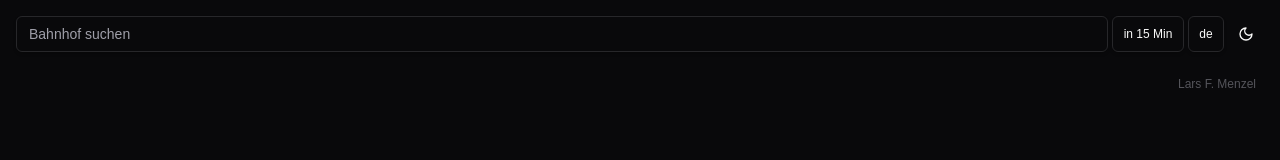
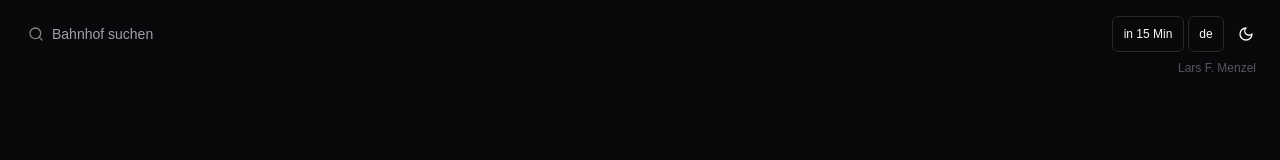
Before and after one commit to lfmenzel/bahn-display-board-coding-challenge, a React (Vite) app in the folder client/: page / in a window 1280 px wide. Shown: the top 160 px of the page. Built offline with nearby package versions, Linux system fonts and the light colour scheme.

Commit message:
Add Search and Select for Stations

```diff
--- a/client/src/components/App/App.tsx
+++ b/client/src/components/App/App.tsx
@@ -34,9 +34,9 @@ export const App = () => {
   }, [language, changeLanguage]);
 
   return (
-    <main className={cn("h-full text-center bg-background")}>
+    <main className={cn("h-full text-center bg-background overflow-hidden")}>
       <div
-        className="min-h-screen max-h-screen w-full overflow-y-auto overflow-x-hidden p-2 md:p-4"
+        className="min-h-screen max-h-screen w-full p-2 md:p-4"
         ref={layoutRef}
       >
         <StationPage />
--- a/client/src/components/Board/BoardSM.tsx
+++ b/client/src/components/Board/BoardSM.tsx
@@ -16,7 +16,7 @@ export const BoardSM: FC = () => {
 
   return (
     selectedStation && (
-      <div>
+      <div className="overflow-y-auto overflow-x-hidden min-h-screen max-h-screen">
         {selectedStation && (
           <div className="text-foreground text-2xl my-4">
             {selectedStation.name}
--- a/client/src/components/BoardCard/Track.tsx
+++ b/client/src/components/BoardCard/Track.tsx
@@ -12,13 +12,13 @@ export const Track: FC<TrackProps> = ({ trackPlanned, trackCurrent }) => {
   return (
     <div
       className={cn(
-        "font-semibold truncate my-1",
+        "font-semibold truncate my-1 z-0",
         trackCurrent && "text-error",
       )}
     >
       <div className="flex flex-row items-center justify-center">
         {trackCurrent && <InfoIcon className="min-w-3 max-w-3 mr-1" />}
-        <TrainTrack className="min-w-3 max-w-3 mr-1 -rotate-45" />
+        <TrainTrack className="min-w-3 max-w-3 mr-1 -rotate-45 z-0" />
         {trackPlanned}
       </div>
     </div>
--- /dev/null
+++ b/client/src/components/Searchbar/SearchAndSelect.tsx
@@ -0,0 +1,187 @@
+import { Command as CommandPrimitive } from "cmdk";
+import {
+  useState,
+  useRef,
+  useCallback,
+  memo,
+  type KeyboardEvent,
+  useEffect,
+} from "react";
+import { Check, X } from "lucide-react";
+import { debounce } from "lodash-es";
+
+import {
+  CommandGroup,
+  CommandItem,
+  CommandList,
+  CommandInput,
+} from "@/components/ui/command.tsx";
+import { cn } from "@/components/App/helper.ts";
+
+export type Option = Record<"value" | "label", string> & Record<string, string>;
+
+type SearchAndSelectProps = {
+  options: Option[];
+  emptyMessage: string;
+  value?: Option;
+  onValueChange?: (value: Option) => void;
+  onSearch?: (value: string) => void;
+  onClear?: () => void;
+  placeholder?: string;
+  debounceTime?: number;
+  className?: string;
+};
+
+export const SearchAndSelect = memo(
+  ({
+    options,
+    placeholder,
+    emptyMessage,
+    value,
+    onValueChange,
+    onSearch,
+    onClear,
+    debounceTime = 300,
+    className = "",
+  }: SearchAndSelectProps) => {
+    const inputRef = useRef<HTMLInputElement>(null);
+    const [isOpen, setOpen] = useState(false);
+    const [selected, setSelected] = useState<Option | undefined>(
+      value as Option,
+    );
+    const [inputValue, setInputValue] = useState<string | undefined>(
+      value?.label || undefined,
+    );
+
+    const handleKeyDown = useCallback(
+      (event: KeyboardEvent<HTMLDivElement>) => {
+        const input = inputRef.current;
+
+        if (!input) {
+          return;
+        }
+
+        if (!isOpen) {
+          setOpen(true);
+        }
+
+        if (event.key === "Enter" && input.value !== "") {
+          const optionToSelect = options.find(
+            (option) => option.label === input.value,
+          );
+          if (optionToSelect) {
+            setSelected(optionToSelect);
+          }
+        }
+
+        if (event.key === "Escape") {
+          input.blur();
+        }
+      },
+      [isOpen, options],
+    );
+
+    const handleBlur = useCallback(() => {
+      setOpen(false);
+    }, []);
+
+    const handleSelectOption = useCallback(
+      (selectedOption: Option) => {
+        setSelected(selectedOption);
+        setTimeout(() => {
+          inputRef?.current?.blur();
+          setInputValue(selectedOption.label);
+          onValueChange?.(selectedOption);
+        }, 10);
+      },
+      [onValueChange],
+    );
+
+    const clearInput = () => {
+      setInputValue("");
+      setTimeout(() => {
+        setInputValue(undefined);
+        setOpen(false);
+        onValueChange?.({ value: "", label: "" });
+        if (onClear) {
+          onClear();
+        }
+      }, 10);
+    };
+
+    const debouncedSearch = debounce((id) => onSearch?.(id), debounceTime, {
+      trailing: true,
+    });
+
+    useEffect(() => {
+      return () => {
+        debouncedSearch.cancel();
+      };
+    });
+
+    return (
+      <CommandPrimitive
+        onKeyDown={handleKeyDown}
+        className={cn("border-accent bg-popover w-full rounded-md", className)}
+      >
+        <div className="flex flex-row items-center w-full">
+          <CommandInput
+            ref={inputRef}
+            value={inputValue}
+            onValueChange={debouncedSearch}
+            onBlur={handleBlur}
+            onFocus={() => setOpen(true)}
+            placeholder={placeholder}
+            className="text-foreground outline-hidden w-full"
+          />
+          {inputValue && (
+            <X
+              className="size-4 opacity-50 text-foreground mr-2.5 mt-1"
+              onClick={() => clearInput()}
+            />
+          )}
+        </div>
+
+        <div className="relative mt-1">
+          <div
+            className={cn(
+              "animate-in absolute top-0 text-foreground w-full rounded-md z-20 bg-popover min-w-[250px]",
+              isOpen ? "block" : "hidden",
+            )}
+          >
+            <CommandList className="text-foreground shadow-md -mt-1">
+              {options.length > 0 ? (
+                <CommandGroup>
+                  {options.map((option) => {
+                    const isSelected = selected?.value === option.value;
+                    return (
+                      <CommandItem
+                        key={option.value}
+                        value={option.label}
+                        onMouseDown={(event) => {
+                          event.preventDefault();
+                          event.stopPropagation();
+                        }}
+                        onSelect={() => handleSelectOption(option)}
+                        className={cn(
+                          "w-full items-center gap-2 text-foreground text-ellipsis overflow-clip text-left",
+                          !isSelected ? "pl-8 text-foreground" : null,
+                        )}
+                      >
+                        {isSelected ? <Check className="w-4" /> : null}
+                        {option.label}
+                      </CommandItem>
+                    );
+                  })}
+                </CommandGroup>
+              ) : null}
+              <CommandPrimitive.Empty className="select-none rounded-sm px-2 py-3 text-center text-sm">
+                {emptyMessage}
+              </CommandPrimitive.Empty>
+            </CommandList>
+          </div>
+        </div>
+      </CommandPrimitive>
+    );
+  },
+);
--- a/client/src/components/Searchbar/SearchBar.tsx
+++ b/client/src/components/Searchbar/SearchBar.tsx
@@ -1,50 +1,17 @@
 import { type FC } from "react";
 
-import { useAppDispatch, useAppSelector } from "@/redux";
 import { SearchStationSM } from "@/components/Searchbar/SearchStationSM.tsx";
-import { Station } from "@/api/stations.ts";
-import { clearQuery, setSelectedStation } from "@/redux/board.ts";
-import { Button } from "@/components/ui/button.tsx";
 import { Configure } from "@/components/App/Configure.tsx";
 
 export const SearchBar: FC = () => {
-  const dispatch = useAppDispatch();
-
-  const { query, stations, selectedStation } = useAppSelector(
-    (state) => state.board,
-  );
-
   return (
     <div>
-      <div className="flex flex-row w-full gap-1 sticky top-0">
+      <div className="flex flex-row w-full gap-1 sticky top-0 z-10">
         <SearchStationSM />
         <div className="hidden xs:flex xs:hflex-row gap-1">
           <Configure />
         </div>
       </div>
-      {/*TODO Show Result of useStation*/}
-      <div className="text-foreground text-lg mt-4">
-        {query && (
-          <Button variant="ghost" onClick={() => dispatch(clearQuery())}>
-            Clear search
-          </Button>
-        )}
-        {stations && !selectedStation && (
-          <div>
-            {stations.map((station: Station) => (
-              <div
-                className="text-foreground text-xs"
-                key={station.id}
-                onClick={() => {
-                  dispatch(setSelectedStation(station));
-                }}
-              >
-                {station.name}
-              </div>
-            ))}
-          </div>
-        )}
-      </div>
     </div>
   );
 };
--- a/client/src/components/Searchbar/SearchStationSM.tsx
+++ b/client/src/components/Searchbar/SearchStationSM.tsx
@@ -1,33 +1,60 @@
-import { type FC } from "react";
+import { type FC, useEffect, useState } from "react";
 import { useTranslation } from "react-i18next";
 
 import { Switcher } from "@/components/App";
 import { useAppDispatch, useAppSelector } from "@/redux";
-import { queryStations, setLimit, setSelectedStation } from "@/redux/board.ts";
-import { Input } from "@/components/ui/input.tsx";
+import {
+  clearStations,
+  queryStations,
+  setLimit,
+  setSelectedStation,
+} from "@/redux/board.ts";
+import {
+  Option,
+  SearchAndSelect,
+} from "@/components/Searchbar/SearchAndSelect.tsx";
+import { setOptionsForStation } from "@/components/App/helper.ts";
 
 export const SearchStationSM: FC = () => {
   const { t } = useTranslation();
 
   const limits: string[] = ["5", "15", "30", "45", "60"];
   const dispatch = useAppDispatch();
-  const { query, limit } = useAppSelector((state) => state.board);
+  const { limit, stations } = useAppSelector((state) => state.board);
 
-  const handleStationChange = (e: { target: { value: string } }) => {
-    dispatch(queryStations(e.target.value));
-    dispatch(setSelectedStation(undefined));
-  };
+  const [options, setOptions] = useState<Option[]>([]);
+  const [selected, setSelected] = useState<Option | undefined>(undefined);
+
+  useEffect(() => {
+    if (stations?.length > 0) {
+      setOptions(stations.map((station) => setOptionsForStation(station)));
+    }
+  }, [stations]);
+
+  useEffect(() => {
+    stations.forEach((station) => {
+      if (station.extId == selected?.value) {
+        dispatch(setSelectedStation(station));
+      }
+    });
+  }, [stations, selected]);
 
   return (
     <>
-      <Input
-        type="text"
-        className="bg-background shadow-md"
-        placeholder={t("search.station.placeholder")}
-        value={query}
-        name="station"
-        onChange={handleStationChange}
-      />
+      {options && (
+        <SearchAndSelect
+          options={options}
+          emptyMessage={t("search.station.emptyMessage")}
+          placeholder={t("search.station.placeholder")}
+          onValueChange={(selected) => {
+            setSelected(selected);
+          }}
+          onSearch={(value) => dispatch(queryStations(value))}
+          onClear={() => dispatch(clearStations())}
+          value={selected}
+          debounceTime={300}
+        />
+      )}
 
       <Switcher
         options={limits}
--- a/client/src/hooks/useStations.ts
+++ b/client/src/hooks/useStations.ts
@@ -2,7 +2,7 @@ import { useEffect, useState } from "react";
 
 import { useAppDispatch, useAppSelector } from "@/redux";
 import { fetchStations } from "@/api/stations.ts";
-import { setSelectedStation, setStations } from "@/redux/board.ts";
+import { setStations } from "@/redux/board.ts";
 
 export const useStations = () => {
   const dispatch = useAppDispatch();
@@ -18,7 +18,6 @@ export const useStations = () => {
       });
     } else {
       dispatch(setStations([]));
-      dispatch(setSelectedStation(undefined));
     }
   }, [query]);
 
--- a/client/src/redux/board.ts
+++ b/client/src/redux/board.ts
@@ -28,16 +28,20 @@ export const boardSlice = createSlice({
     queryStations: (state, action: PayloadAction<string>) => {
       state.query = action.payload;
     },
-    clearQuery: (state) => {
+    clearStations: (state) => {
       state.query = "";
       state.stations = [];
       state.selectedStation = undefined;
+    },
+    clearQuery: (state) => {
+      state.query = "";
     },
     setStations: (state, action: PayloadAction<Station[]>) => {
       state.stations = action.payload;
     },
     setSelectedStation: (state, action: PayloadAction<Station | undefined>) => {
       state.selectedStation = action.payload;
+      state.query = "";
     },
     setDepartures: (state, action: PayloadAction<Connection[]>) => {
       state.departures = action.payload;
@@ -51,6 +55,7 @@ export const boardSlice = createSlice({
 export const {
   setLimit,
   queryStations,
+  clearStations,
   clearQuery,
   setStations,
   setSelectedStation,
--- a/client/src/resources/locales/de.json
+++ b/client/src/resources/locales/de.json
@@ -3,7 +3,8 @@
     "search": {
       "limit": "in",
       "unit": "Min",
-      "station.placeholder": "Bahnhof suchen"
+      "station.placeholder": "Bahnhof suchen",
+      "station.emptyMessage": "Keinen Bahnhof gefunden! Bitte geben Sie einen Namen ein."
     },
     "stationPage": {
       "arrivals": {
--- a/client/src/resources/locales/en.json
+++ b/client/src/resources/locales/en.json
@@ -3,7 +3,8 @@
     "search": {
       "limit": "in",
       "unit": "Min",
-      "station.placeholder": "Station search"
+      "station.placeholder": "Station search",
+      "station.emptyMessage": "No Station found! Enter a name, please."
     },
     "stationPage": {
       "arrivals": {
```
Also changed, not shown: client/src/components/App/helper.ts (+9 -0 lines), 1 other file (tests, documents, lock files or other folders).
